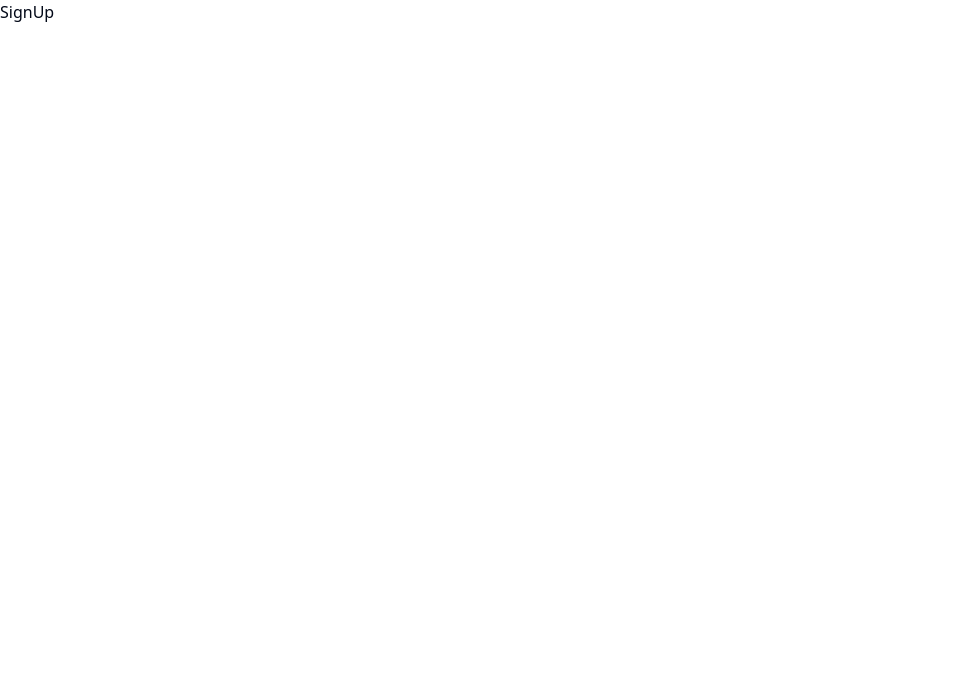
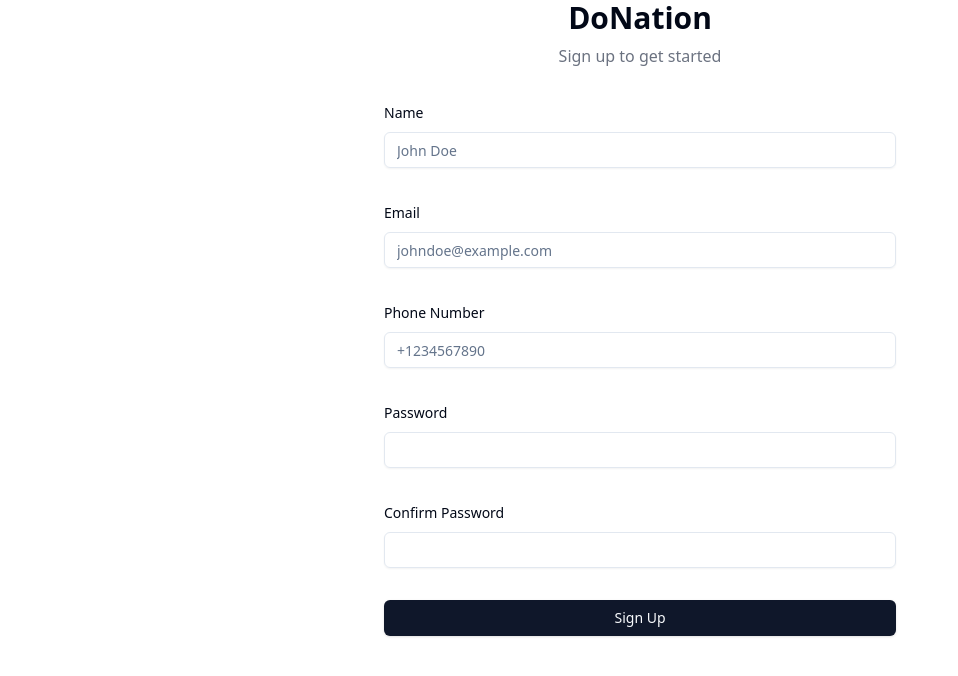
Before and after one commit to Chinxeleer/do-nation, a Next.js app: page /signup in a window 1280 px wide. Shown: the top 676 px of the page, without its empty margins (0-958 px from the left). Built offline with nearby package versions, Linux system fonts and the light colour scheme; no server answers.

Commit message:
auth:created login and signup without error handling

```diff
--- a/app/(auth)/signup/page.tsx
+++ b/app/(auth)/signup/page.tsx
@@ -1,7 +1,33 @@
+import { SignupForm } from "@/components/signup-form";
+import { createUser } from "@/lib/actions/users.actions";
+import { redirect } from "next/navigation";
 import React from "react";
+interface UserData {
+  name: string;
+  phone: string;
+  password: string;
+  email: string;
+}
+function SignUp() {
+  async function handlePost(formData: FormData) {
+    "use server";
+    const data = Object.fromEntries(formData);
+    console.log("This is the signup-form", data);
+    const typeData = data as unknown as UserData;
+    console.log(typeData);
+    if (await createUser(typeData)) {
+      console.log("User created");
+      redirect("/login");
+    } else {
+      console.log("Could not create user");
+    }
+  }
 
-function SignUp() {
-  return <div>SignUp</div>;
+  return (
+    <div className="max-w-lg mx-auto">
+      <SignupForm action={handlePost} />
+    </div>
+  );
 }
 
 export default SignUp;
--- /dev/null
+++ b/components/signup-form.tsx
@@ -0,0 +1,148 @@
+"use client";
+
+import { zodResolver } from "@hookform/resolvers/zod";
+import { useForm } from "react-hook-form";
+import * as z from "zod";
+import { Button } from "@/components/ui/button";
+import {
+  Form,
+  FormControl,
+  FormField,
+  FormItem,
+  FormLabel,
+  FormMessage,
+} from "@/components/ui/form";
+import { Input } from "@/components/ui/input";
+// import { toast } from "@/components/ui/use-toast"
+
+const formSchema = z
+  .object({
+    name: z.string().min(2, {
+      message: "Name must be at least 2 characters.",
+    }),
+    email: z.string().email({
+      message: "Please enter a valid email address.",
+    }),
+    phoneNumber: z.string().regex(/^\+?[1-9]\d{1,14}$/, {
+      message: "Please enter a valid phone number.",
+    }),
+    password: z.string().min(8, {
+      message: "Password must be at least 8 characters.",
+    }),
+    confirmPassword: z.string(),
+  })
+  .refine((data) => data.password === data.confirmPassword, {
+    message: "Passwords don't match",
+    path: ["confirmPassword"],
+  });
+interface SignUpFormProps {
+  action: (formdata: FormData) => void;
+}
+
+export function SignupForm({ action }: SignUpFormProps) {
+  const form = useForm<z.infer<typeof formSchema>>({
+    resolver: zodResolver(formSchema),
+    defaultValues: {
+      name: "",
+      email: "",
+      phoneNumber: "",
+      password: "",
+      confirmPassword: "",
+    },
+  });
+
+  function onSubmit(values: z.infer<typeof formSchema>) {
+    console.log("Do something", values);
+    const formdata = new FormData();
+    formdata.append("email", values.email);
+    formdata.append("password", values.password);
+    formdata.append("name", values.name);
+    formdata.append("phone", values.phoneNumber);
+    action(formdata);
+  }
+
+  return (
+    <Form {...form}>
+      <form onSubmit={form.handleSubmit(onSubmit)} className="space-y-8">
+        <div className="space-y-2 text-center">
+          <h1 className="text-3xl font-bold">DoNation</h1>
+          <p className="text-gray-500 dark:text-gray-400">
+            Sign up to get started
+          </p>
+        </div>
+        <FormField
+          control={form.control}
+          name="name"
+          render={({ field }) => (
+            <FormItem>
+              <FormLabel>Name</FormLabel>
+              <FormControl>
+                <Input placeholder="John Doe" {...field} />
+              </FormControl>
+              <FormMessage />
+            </FormItem>
+          )}
+        />
+        <FormField
+          control={form.control}
+          name="email"
+          render={({ field }) => (
+            <FormItem>
+              <FormLabel>Email</FormLabel>
+              <FormControl>
+                <Input
+                  type="email"
+                  placeholder="johndoe@example.com"
+                  {...field}
+                />
+              </FormControl>
+              <FormMessage />
+            </FormItem>
+          )}
+        />
+        <FormField
+          control={form.control}
+          name="phoneNumber"
+          render={({ field }) => (
+            <FormItem>
+              <FormLabel>Phone Number</FormLabel>
+              <FormControl>
+                <Input type="tel" placeholder="+1234567890" {...field} />
+              </FormControl>
+              <FormMessage />
+            </FormItem>
+          )}
+        />
+        <FormField
+          control={form.control}
+          name="password"
+          render={({ field }) => (
+            <FormItem>
+              <FormLabel>Password</FormLabel>
+              <FormControl>
+                <Input type="password" {...field} />
+              </FormControl>
+              <FormMessage />
+            </FormItem>
+          )}
+        />
+        <FormField
+          control={form.control}
+          name="confirmPassword"
+          render={({ field }) => (
+            <FormItem>
+              <FormLabel>Confirm Password</FormLabel>
+              <FormControl>
+                <Input type="password" {...field} />
+              </FormControl>
+              <FormMessage />
+            </FormItem>
+          )}
+        />
+        <Button type="submit" className="w-full">
+          Sign Up
+        </Button>
+      </form>
+    </Form>
+  );
+}
--- a/lib/actions/users.actions.ts
+++ b/lib/actions/users.actions.ts
@@ -1,4 +1,4 @@
-import { createSessionClient } from "../appwrite.config";
+import { createSessionClient, createUserClient } from "../appwrite.config";
 import { cookies } from "next/headers";
 
 const { DO_NATION_DB, DONOR_COLLECTION_ID } = process.env;
@@ -10,6 +10,7 @@ export async function getUser() {
     console.log("No session cookie found");
     return { error: "Session cookie is missing" };
   }
+
   try {
     const { databases } = await createSessionClient(sessionCookie);
     const donee = await databases.listDocuments(
@@ -24,3 +25,17 @@ export async function getUser() {
     return { error: "failed to return session" };
   }
 }
+interface UserData {
+  name: string;
+  phone: string;
+  password: string;
+  email: string;
+}
+export async function createUser(formdata: UserData) {
+  const user = await createUserClient(formdata);
+  if (user) {
+    return true;
+  } else {
+    return false;
+  }
+}
--- a/lib/appwrite.config.ts
+++ b/lib/appwrite.config.ts
@@ -1,12 +1,5 @@
-const {
-  PROJECT_ID,
-  API_KEY,
-  // DO_NATION_DB,
-  // DONEE_COLLECTION_ID,
-  // DONOR_COLLECTION_ID,
-} = process.env;
-
-import { Client, Databases, Account } from "node-appwrite";
+const { PROJECT_ID, API_KEY } = process.env;
+import { Client, Databases, Account, Users, ID } from "node-appwrite";
 
 type Session = { value: string } | undefined;
 
@@ -43,7 +36,28 @@ const createSessionClient = async (session: Session) => {
     },
   };
 };
-export { createAdminClient, createSessionClient };
-// export const account = new Account(client);
-// export const databases = new Databases(client);
-//
+interface UserData {
+  name: string;
+  phone: string;
+  password: string;
+  email: string;
+}
+const createUserClient = async (formData: UserData) => {
+  const client = new Client()
+    .setEndpoint("https://cloud.appwrite.io/v1")
+    .setProject(PROJECT_ID!) // Your project ID
+    .setKey(API_KEY!); // Your secret API key
+
+  const users = new Users(client);
+  const { email, password, phone, name } = formData;
+  const result = await users.create(
+    ID.unique(), // email (optional)
+    `${email}`, // phone (optional)
+    `${phone}`, // password (optional)
+    `${password}`, // name (optional)
+    `${name}`,
+  );
+  return result;
+};
+
+export { createAdminClient, createSessionClient, createUserClient };
```
Also changed, not shown: hooks/use-toast.ts (deleted, +0 -194 lines).
